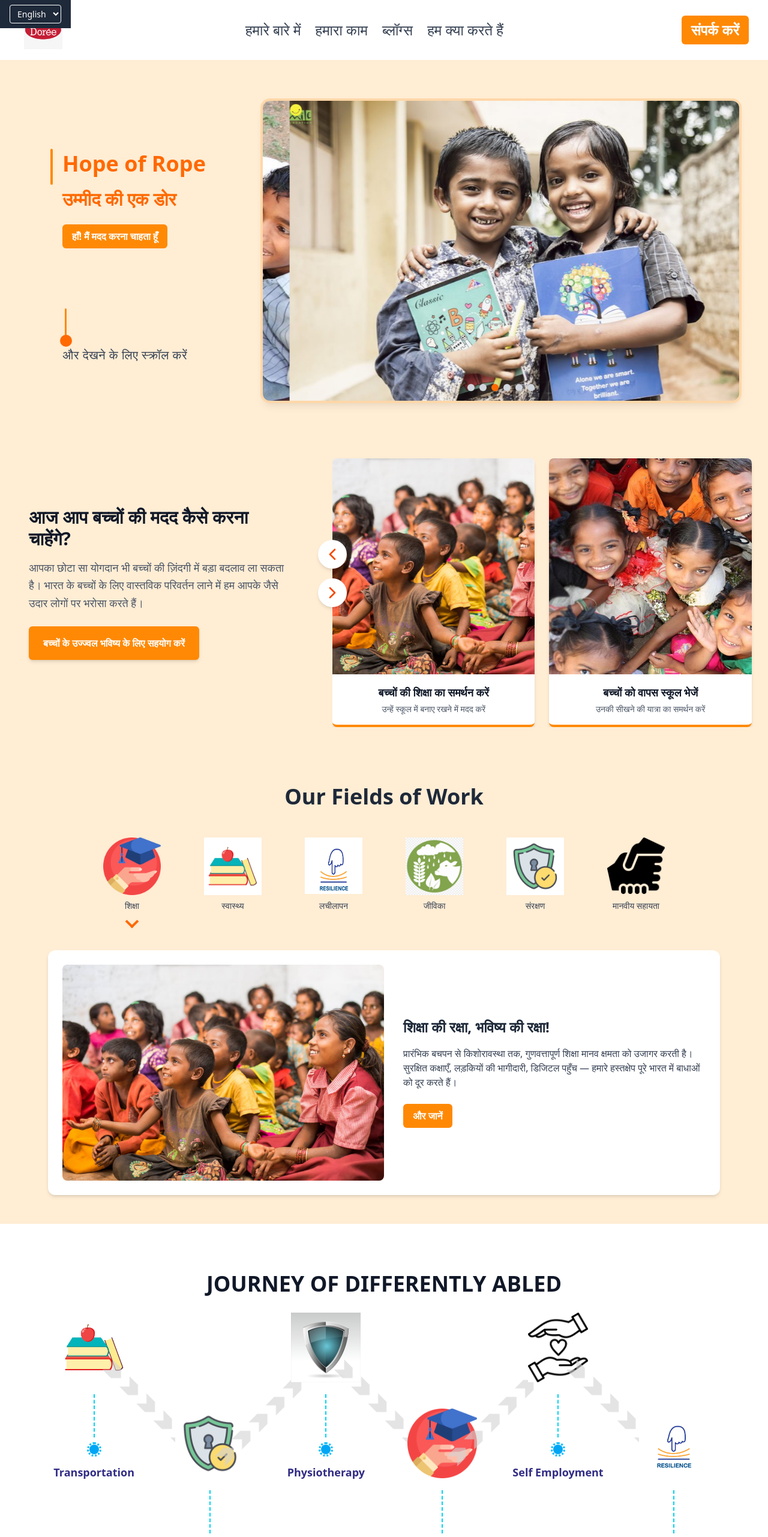
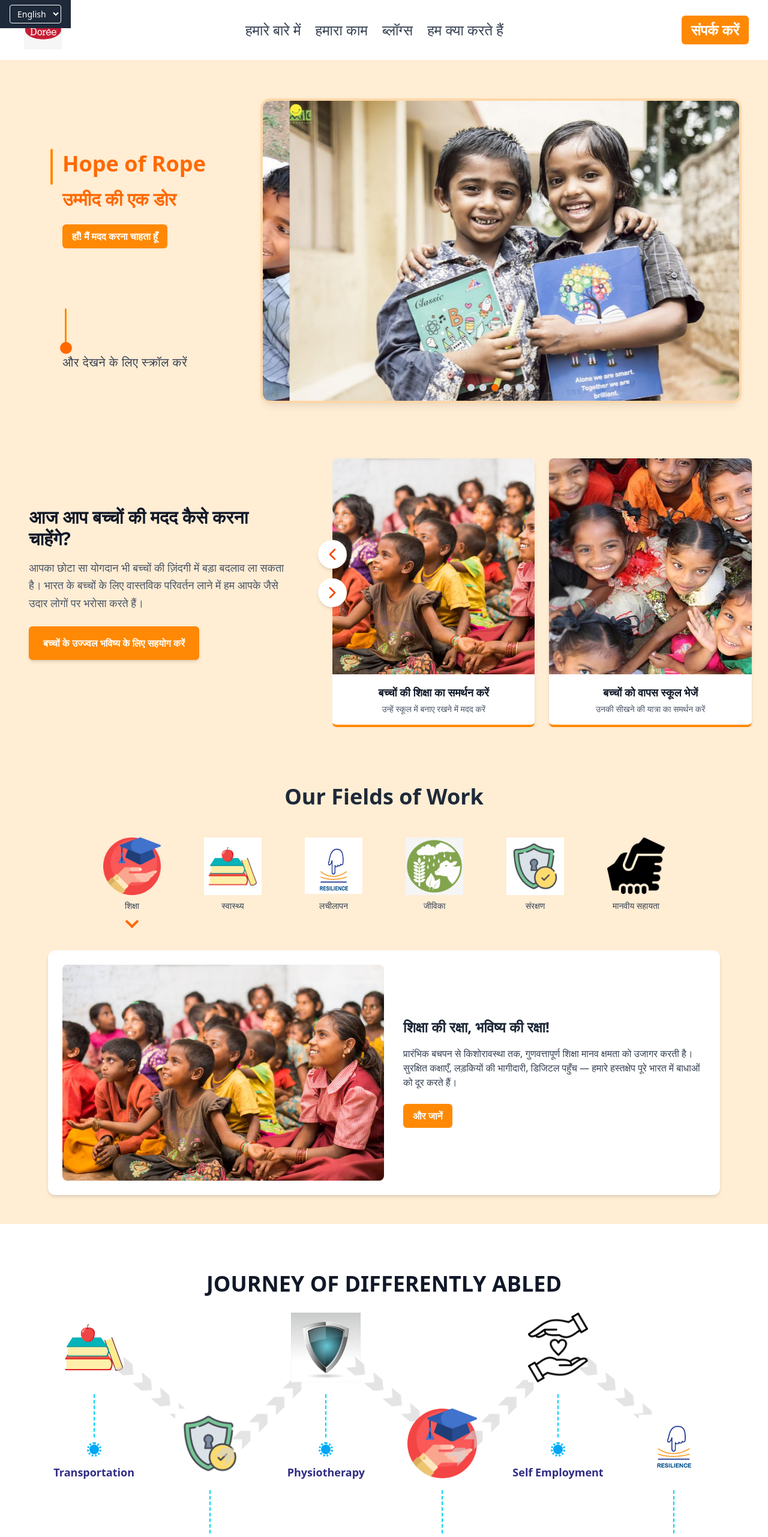
Before and after one commit to taisan10/Doree-Foundation, a React (Vite) app in the folder Frontend/: page / in a window 1280 px wide. Shown: the top 2562 px of the page at 60% size. Built offline with nearby package versions, Linux system fonts and the light colour scheme.

Commit message:
first commit

```diff
--- a/Frontend/src/Components/Home/HelpChildren.jsx
+++ b/Frontend/src/Components/Home/HelpChildren.jsx
@@ -1,6 +1,160 @@
 
 
-import  { useState } from "react";
+
+
+
+
+
+
+
+
+
+
+
+
+
+
+
+
+
+
+
+
+
+
+
+
+
+
+
+
+
+
+
+
+
+
+
+
+
+
+
+
+
+
+
+
+
+
+
+
+
+
+
+
+
+
+
+
+
+
+
+
+
+
+
+
+
+
+
+
+
+
+
+
+
+
+
+
+
+
+
+
+
+
+
+
+
+
+
+
+
+
+
+
+
+
+
+
+
+
+
+
+
+
+
+
+
+
+
+
+
+
+
+
+
+
+
+
+
+
+
+
+
+
+
+
+
+
+
+
+
+
+
+
+
+
+
+
+
+
+
+
+
+
+
+
+
+
+
+
+
+
+
+
+
+
+import  { useEffect, useState } from "react";
 import { ChevronLeft, ChevronRight } from "lucide-react";
 import {  PrimaryButton } from "./../UI/UiComponent";
 import { useTranslation } from "react-i18next";
@@ -38,22 +192,44 @@ const images = [
       subtitle: "लड़कियों को अपनी शिक्षा पूरी करने में मदद करें",
     },
 ];
+
+
 export default function ChildrenSupportSection() {
+
+
+
   const [index, setIndex] = useState(0);
+  const [isMobile, setIsMobile] = useState(false);
+  const { t } = useTranslation();
 
-  const nextSlide = () => {
-    if (index < images.length - 2) {
-      setIndex(index + 1);
-    }
+  useEffect(() =>{
+    const handleResize = () => setIsMobile(window.innerWidth < 700);
+    handleResize();
+    window.addEventListener("resize", handleResize);
+    return() => window.removeEventListener("resize", handleResize);
+
+  }, []);
+
+  // const nextSlide = () => {
+  //   if (index < images.length - 2) {
+  //     setIndex(index + 1);
+  //   }
+  // };
+
+  // const prevSlide = () => {
+  //   if (index > 0) {
+  //     setIndex(index - 1);
+  //   }
+  // };
+
+   const nextSlide = () => {
+    const maxIndex = isMobile ? images.length - 1 : images.length - 2;
+    setIndex((prev) => Math.min(prev + 1, maxIndex));
   };
 
   const prevSlide = () => {
-    if (index > 0) {
-      setIndex(index - 1);
-    }
+    setIndex((prev) => Math.max(prev - 1, 0));
   };
-
-  const { t } = useTranslation();
 
   return (
     <section className="w-full  py-12 px-6 lg:px-12">
@@ -62,18 +238,17 @@ export default function ChildrenSupportSection() {
         {/* LEFT SIDE – 25% */}
        <div className="col-span-1 lg:pr-6 lg:-mr-50 lg:mt-20 ">
   <h3 className="text-3xl font-bold text-gray-900">
-    {/* आज आप <span className="text-orange-500 font-extrabold" >बच्चों की मदद </span> कैसे करना चाहेंगे? */}
+
     {t("childrenSupport.headline")}
   </h3>
 
   <p className="text-gray-600 text-lg mt-4 leading-relaxed">
-    {/* आपका छोटा सा योगदान भी बच्चों की ज़िंदगी में बड़ा बदलाव ला सकता है।
-    भारत के बच्चों के लिए वास्तविक परिवर्तन लाने में हम आपके जैसे उदार लोगों पर भरोसा करते हैं! */}
+
     {t("childrenSupport.paragraph")}
   </p>
 
   <PrimaryButton className="mt-6 text-white px-6 py-4 rounded-lg font-semibold shadow-md rounded-full">
-    {/* बच्चों के उज्ज्वल भविष्य के लिए सहयोग करें */}
+
     {t("childrenSupport.cta")}
   </PrimaryButton>
 </div>
@@ -105,12 +280,12 @@ export default function ChildrenSupportSection() {
           <div className="overflow-hidden  ">
             <div
               className="flex gap-6 transition-transform duration-500 ease-in-out  "
-              style={{ transform: `translateX(-${index * 50}%)` }}
+              style={{ transform: `translateX(-${index * (isMobile ? 90  : 50)}%)`, }}
             >
               {images.map((item, i) => (
                 <div
                   key={i}
-                  className=" min-w-[45%] md:min-w-[47%]  helpchildren-width bg-white rounded-lg shadow-md overflow-hidden border-b-4 border-orange-400"
+                  className=" min-w-[85%] md:min-w-[47%]  helpchildren-width bg-white rounded-lg shadow-md overflow-hidden border-b-4 border-orange-400"
                 >
                   <img
                     src={item.img}
@@ -133,6 +308,357 @@ export default function ChildrenSupportSection() {
     </section>
   );
 }
+
+
+// aapne meri baat ko glt smj liya muje slider ,mai 100 nahi krnaa , muje jo image mai 22 section show hotee h vo muje ek show kranaa h 700px se niche wali screen mai abhi aapne alg method use kiya vo nahi kkrna , dubara smj aadetaa hun ki
+
+
+
+
+
+
+
+
+
+
+
+
+
+
+
+
+
+
+
+
+
+
+
+
+
+
+
+
+
+
+
+
+
+// import  { useState } from "react";
+// import { ChevronLeft, ChevronRight } from "lucide-react";
+// import {  PrimaryButton } from "./../UI/UiComponent";
+// import { useTranslation } from "react-i18next";
+
+// const images = [
+//    {
+//       img: "/HeroSection/Hero1.png",
+//       title: "बच्चों की शिक्षा का समर्थन करें",
+//       subtitle: "उन्हें स्कूल में बनाए रखने में मदद करें",
+//     },
+
+//     {
+//       img: "/HeroSection/Hero3.png",
+//       title: "बच्चों को वापस स्कूल भेजें",
+//       subtitle: "उनकी सीखने की यात्रा का समर्थन करें",
+//     },
+//     {
+//       img: "/HeroSection/Hero4.png",
+//       title: "उम्मीद की एक डोर",
+//       subtitle: "आशा और अवसर प्रदान करें",
+//     },
+//     {
+//       img: "/HeroSection/Hero5.png",
+//       title: "बच्चों के लिए उज्ज्वल भविष्य",
+//       subtitle: "स्थायी प्रभाव पैदा करें",
+//     },
+//     {
+//       img: "/HeroSection/Hero6.png",
+//       title: "युवा दिमागों को सशक्त करें",
+//       subtitle: "उनकी शिक्षा को मजबूत करें",
+//     },
+//     {
+//       img: "/HeroSection/Hero2.png",
+//       title: "पूरी पढ़ाई, देश की भलाई",
+//       subtitle: "लड़कियों को अपनी शिक्षा पूरी करने में मदद करें",
+//     },
+// ];
+
+
+// export default function ChildrenSupportSection() {
+
+
+
+//   const [index, setIndex] = useState(0);
+//   const { t } = useTranslation();
+
+
+//   const nextSlide = () => {
+//     if (index < images.length - 2) {
+//       setIndex(index + 1);
+//     }
+//   };
+
+//   const prevSlide = () => {
+//     if (index > 0) {
+//       setIndex(index - 1);
+//     }
+//   };
+
+
+
+//   return (
+//     <section className="w-full  py-12 px-6 lg:px-12">
+//       <div className="grid grid-cols-1 lg:grid-cols-4   gap-10">
+
+//         {/* LEFT SIDE – 25% */}
+//        <div className="col-span-1 lg:pr-6 lg:-mr-50 lg:mt-20 ">
+//   <h3 className="text-3xl font-bold text-gray-900">
+
+//     {t("childrenSupport.headline")}
+//   </h3>
+
+//   <p className="text-gray-600 text-lg mt-4 leading-relaxed">
+
+//     {t("childrenSupport.paragraph")}
+//   </p>
+
+//   <PrimaryButton className="mt-6 text-white px-6 py-4 rounded-lg font-semibold shadow-md rounded-full">
+
+//     {t("childrenSupport.cta")}
+//   </PrimaryButton>
+// </div>
+
+//         {/* RIGHT SIDE – 75% */}
+//         <div className="col-span-1 lg:col-span-3 lg:ml-50 -mr-10 relative  ">
+
+
+//            {/* ARROWS – Same Your Position */}
+//           <button
+//             onClick={prevSlide}
+//             className="absolute top-40 -translate-y-1/2 left-[-24px] z-10
+//                        bg-white w-12 h-12 rounded-full shadow-md flex items-center justify-center
+//                        hover:bg-gray-100 transition"
+//           >
+//             <ChevronLeft className="w-8 h-8 text-orange-600" />
+//           </button>
+
+//           <button
+//             onClick={nextSlide}
+//             className="absolute top-1/2 helpchildren-ChevronRight -translate-y-1/2 left-[-24px] z-10
+//                        bg-white w-12 h-12 rounded-full shadow-md flex items-center justify-center
+//                        hover:bg-gray-100 transition"
+//           >
+//             <ChevronRight className="w-8 h-8 text-orange-600" />
+//           </button>
+
+//           {/* IMAGE SLIDER (2 items visible) */}
+//           <div className="overflow-hidden  ">
+//             <div
+//               className="flex gap-6 transition-transform duration-500 ease-in-out  "
+//               style={{ transform: `translateX(-${index * 50}%)` }}
+//             >
+//               {images.map((item, i) => (
+//                 <div
+//                   key={i}
+//                   className=" min-w-[85%] md:min-w-[47%]  helpchildren-width bg-white rounded-lg shadow-md overflow-hidden border-b-4 border-orange-400"
+//                 >
+//                   <img
+//                     src={item.img}
+//                     className="w-full h-90 object-cover   helpchildren-height"
+//                     alt="child"
+//                   />
+
+//                   <div className="p-4">
+//                     <h4 className="text-lg font-bold text-gray-900 flex items-center justify-center">{item.title}</h4>
+//                     <h6 className="text-sm text-gray-600 mt-1 flex items-center justify-center">{item.subtitle}</h6>
+//                   </div>
+//                 </div>
+//               ))}
+//             </div>
+//           </div>
+
+//         </div>
+
+//       </div>
+//     </section>
+//   );
+// }
+
+
+
+
+
+
+
+
+
+
+
+
+
+
+
+
+
+
+
+
+
+
+
+
+
+
+
+
+
+
+
+
+
+
+
+
+
+
+
+
+
+
+
+
+
+
+
+
+
+
+
+
+
+
+
+
+
+
+
+
+
+
+
+
+
+
+
+
+
+
+
+
+
+
+
+
+
+
+
+
+
+
+
+
+
+
+
+
+
+
+
+
+
+
+
+
+
+
+
+
+
+
+
+
+
+
+
+
+
+
+
+
+
+
+
+
+
+
+
+
+
+
+
+
+
+
+
+
+
+
+
+
+
+
+
+
+
+
+
+
+
+
+
+
+
+
+
+
+
+
+
+
+
+
+
+
+
+
+
+
+
+
+
+
+
+
+
+
+
+
+
+
+
+
+
+
 
 
 
--- a/Frontend/src/Components/Home/HeroSection2.jsx
+++ b/Frontend/src/Components/Home/HeroSection2.jsx
@@ -62,7 +62,7 @@ export default function HeroSection() {
   <div className="w-[3px] h-15 bg-orange-400 rounded-full animate-pulse lg:-ml-20 lg:-mb-4"></div>
 
   {/* Dot */}
-  <div className="md:w-5 md:h-5 md:-ml-2  lg:w-5 lg:h-5 lg:-ml-22 bg-orange-500 rounded-full animate-pulse "></div>
+  <div className="md:w-5 md:h-5 md:-ml-2  lg:w-5 lg:h-5 lg:-ml-22 lg:mt-3 bg-orange-500 rounded-full animate-pulse "></div>
 
   {/* Text */}
 <span className="text-gray-700 font-medium tracking-wide text-xl animate-tilt lg:-ml-21">
--- a/Frontend/src/index.css
+++ b/Frontend/src/index.css
@@ -10,8 +10,9 @@
 
 /* diagonal directions */
 .diag-down {
-  transform: rotate(-315deg);
-  margin-top: -140px;
+  transform: rotate(-320deg);
+  margin-top: -150px;
+  margin-left: 230px;
 }
 
 .diag-up {
```
